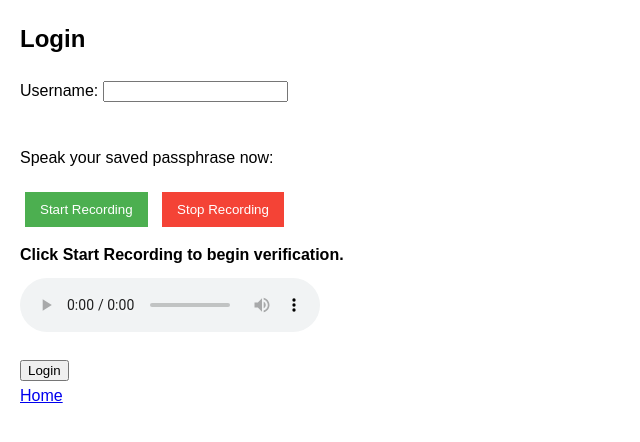
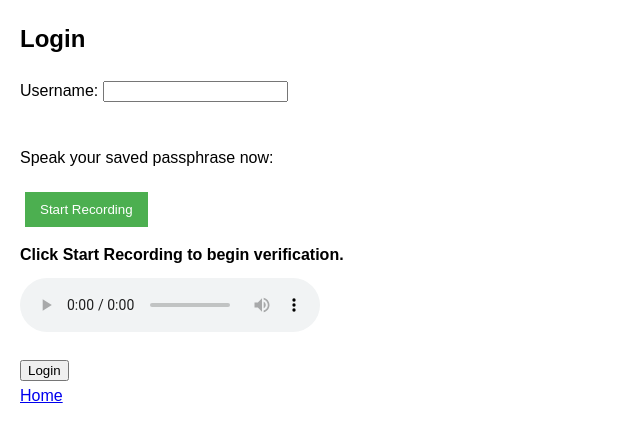
Before and after one commit to sravankumardasari23/Sayvibe, a Flask app: page /login in a window 1280 px wide. Shown: the top 442 px of the page, without its empty margins (0-640 px from the left). Run offline with Flask 3, Linux system fonts and the light colour scheme.

Commit message:
Updated login.html

```diff
--- a/templates/login.html
+++ b/templates/login.html
@@ -24,7 +24,6 @@
         <p>Speak your saved passphrase now:</p>
 
         <button type="button" class="record-btn" data-form="login-form" disabled>Start Recording</button>
-        <button type="button" class="stop-btn" data-form="login-form" disabled>Stop Recording</button>
 
         <div class="status-message">Click Start Recording to begin verification.</div>
         <audio class="audio-playback" controls style="display:block; margin-top: 10px;"></audio>
```
